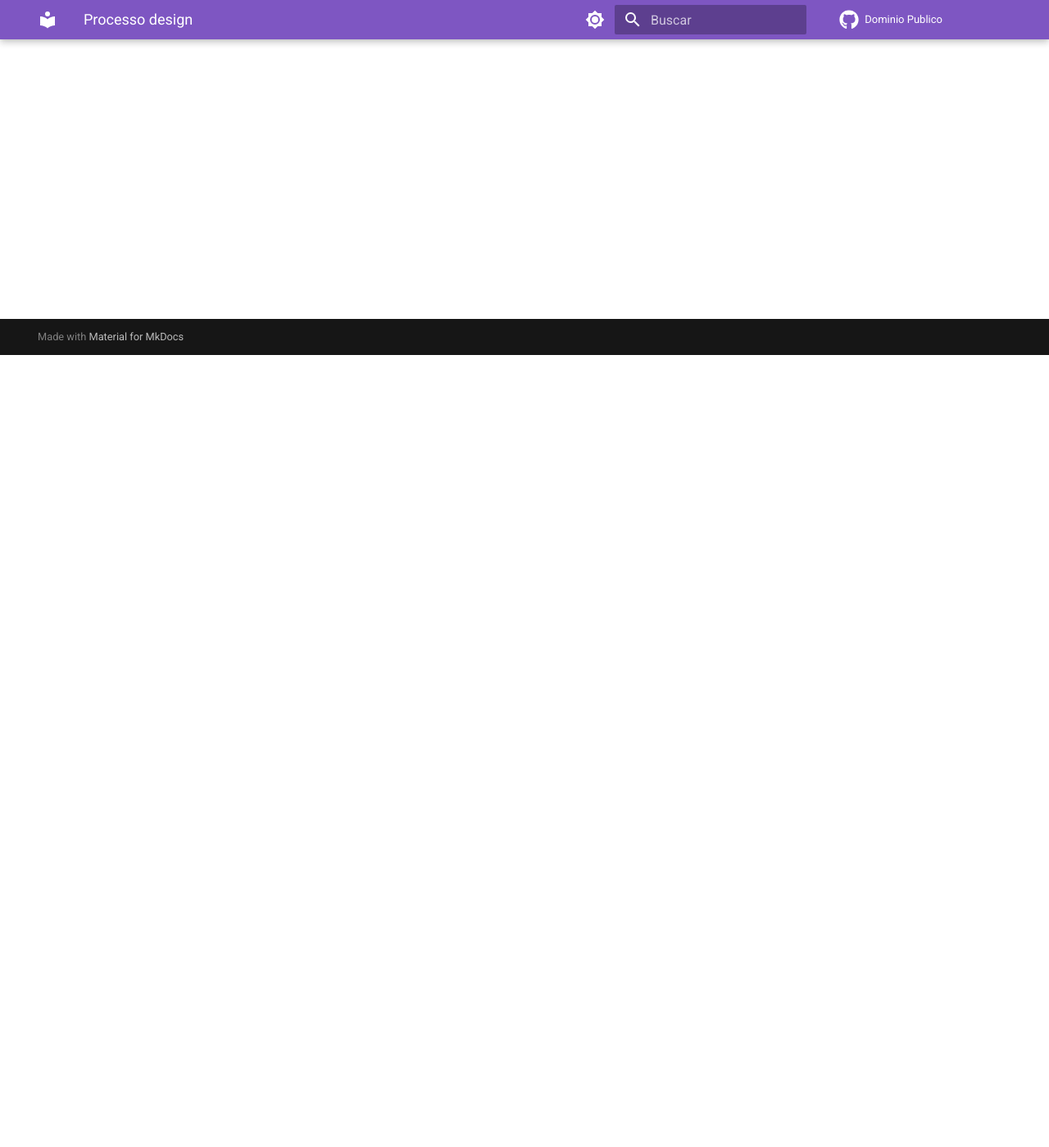
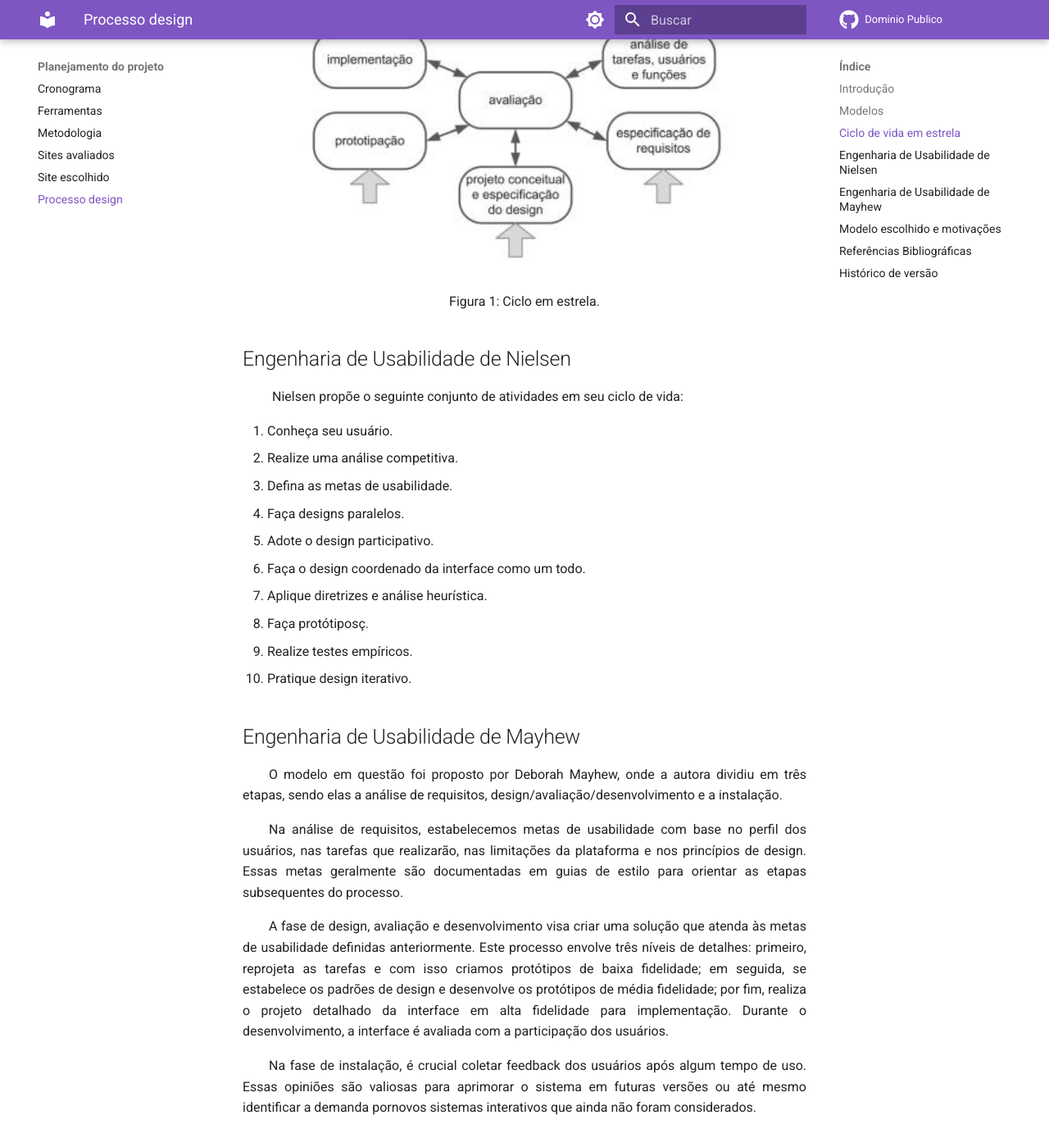
Before and after one commit to Interacao-Humano-Computador/2023.2-Dominio-Publico, an MkDocs documentation site: the page built from docs/planejamento/processo_de_design.md, in a window 1280 px wide and 1400 px high, scrolled down 967 px. Shown: the whole window at 82% size. Built offline with MkDocs 1.6.1 and Material for MkDocs 9.7.7, drawn with Linux system fonts in a browser that asks for light colours; comment, search, counter and statistics services are not loaded; some of the changed text lies outside the part shown.

Commit message:
Adiciona Processo de design

```diff
--- a/docs/planejamento/processo_de_design.md
+++ b/docs/planejamento/processo_de_design.md
@@ -2,6 +2,87 @@
 
 ## Introdução
 
+<p align = "justify" > &emsp;&emsp;Em nosso cotidiano, com frequência lidamos com diversos artefatos, sejam eles copos,computadores, mesas etc. Eles são cuidadosamente projetados, construídos e inseridos em
+nossas vidas para cumprir um propósito, tudo isso faz parte do design de cada artefato.
+intervenção.</p>
+
+<p align = "justify " > &emsp;&emsp;De acordo com o cápitulo 4 do livro "Interação Humano Computador" (BARBOSA; SILVA, 2010),
+design é uma atividade que envolve três atividades básicas, sendo elas a análise da situação
+atual, a síntese de uma intervenção para melhorá-la e a avaliação dos resultados dessa.
+</p>
+
+## Modelos
+
+<p align = "justify" > &emsp;&emsp;Os processos de design são, portanto, abordagens que viabilizam a execução interativa e sistemática das atividades mencionadas anteriormente, com a intenção de criar soluções para
+às demandas dos usuários, tendo isso em mente, podemos agora citar alguns dos diversos
+modelos estudados e colocados em pauta na decisão de escolha para utilização em nosso projeto, são eles:</p>
+
+## Ciclo de vida em estrela
+
+<p align = "justify"> &emsp;&emsp;No modelo em questão o design tem total liberdade para escolher qual a primeira atividade a
+ser feita, porém sempre após terminar uma atividade o designer deve fazer uma avaliação,
+trazendo constantes feedbacks relacionados a última etapa realizada no ciclo, como podemos ver no diagrama abaixo:</p>
+
+![Ciclo em estrela](../assets/ferramentas/Ciclo_em_estrela.png)
+<div align="center" style = "text-align: center">
+<p>Figura 1: Ciclo em estrela.</p>
+</div>
+
+## Engenharia de Usabilidade de Nielsen
+
+<p align = "justify" >&emsp;&emsp; Nielsen propõe o seguinte conjunto de atividades em seu
+ciclo de vida:
+</p>
+
+ 1. Conheça seu usuário.
+ 2. Realize uma análise competitiva.
+ 3. Defina as metas de usabilidade.
+ 4. Faça designs paralelos.
+ 5. Adote o design participativo.
+ 6. Faça o design coordenado da interface como um todo.
+ 7. Aplique diretrizes e análise heurística.
+ 8. Faça protótiposç.
+ 9. Realize testes empíricos.
+10. Pratique design iterativo.
+
+## Engenharia de Usabilidade de Mayhew
+
+<p align = "justify" >&emsp;&emsp;O modelo em questão foi proposto por Deborah Mayhew, onde a autora dividiu em três etapas, sendo elas a análise de requisitos, design/avaliação/desenvolvimento e a instalação.
+</p>
+
+<p align = "justify" >&emsp;&emsp;Na análise de requisitos, estabelecemos metas de usabilidade com base no perfil dos usuários, nas tarefas que realizarão, nas limitações da plataforma e nos princípios de design. Essas metas geralmente são documentadas em guias de estilo para orientar as etapas subsequentes do processo. </p>
 
 
+<p align = "justify"> &emsp;&emsp;A fase de design, avaliação e desenvolvimento visa criar uma solução que atenda às metas de usabilidade definidas anteriormente. Este processo envolve três níveis de detalhes: primeiro, reprojeta as tarefas e com isso criamos protótipos de baixa fidelidade; em seguida, se
+estabelece os padrões de design e desenvolve os protótipos de média fidelidade; por fim,
+realiza o projeto detalhado da interface em alta fidelidade para implementação. Durante o
+desenvolvimento, a interface é avaliada com a participação dos usuários. </p>
+
+<p align = "justify"> &emsp;&emsp;Na fase de instalação, é crucial coletar feedback dos usuários após algum tempo de uso. Essas opiniões
+são valiosas para aprimorar o sistema em futuras versões ou até mesmo identificar a demanda pornovos sistemas interativos que ainda não foram considerados.</p>
+
+
+
+
+
+![Ciclo de mayhew](../assets/ferramentas/Ciclo_de_mayhew.png)
+<div align="center" style = "text-align: center">
+<p>Figura 2: Ciclo de Mayhew.</p>
+</div>
+
+## Modelo escolhido e motivações
+
+<p align = "justify"> &emsp;&emsp;Após a análise de todos os processos estudados em sala em equipe, foram separados os três processos citados acima como os mais plausíveis de uso de acordo com o contexto de nosso projeto. </p>
+
+<p align ="justify"> &emsp;&emsp;Dessa maneira, foi decidido optar pelo ciclo de Mayhew, já que o mesmo possui fases muito detalhadas e autoexplicativas, o que o faz ser de certa maneira mais intuitivo e agradável de utilizar, sendo que para avaliadores inexperientes, como é o caso de nossa equipe, tais qualidades são de extrema ajuda e importância para o desenvolvimento. </p>
+
+## Referências Bibliográficas
+<p align = "justify" > 1.BARBOSA, S. D. J.; SILVA, B. S. Interação Humano-Computador. Rio de Janeiro: Elsevier, 2011. </p>
+
+## Histórico de versão
+
+|**Versão**| **Data**| **Autor(es)**|**Revisor(es)**|
+|:--------:|:---------:|:---------------:|:--------|
+|1.0|28/09|Harryson e Pedro H.| |
+
 <p style="text-align: justify;">&emsp;&emsp;</p>
```
Also changed, not shown: docs/assets/ferramentas/Ciclo_de_mayhew.png (added), docs/assets/ferramentas/Ciclo_em_estrela.png (added).
